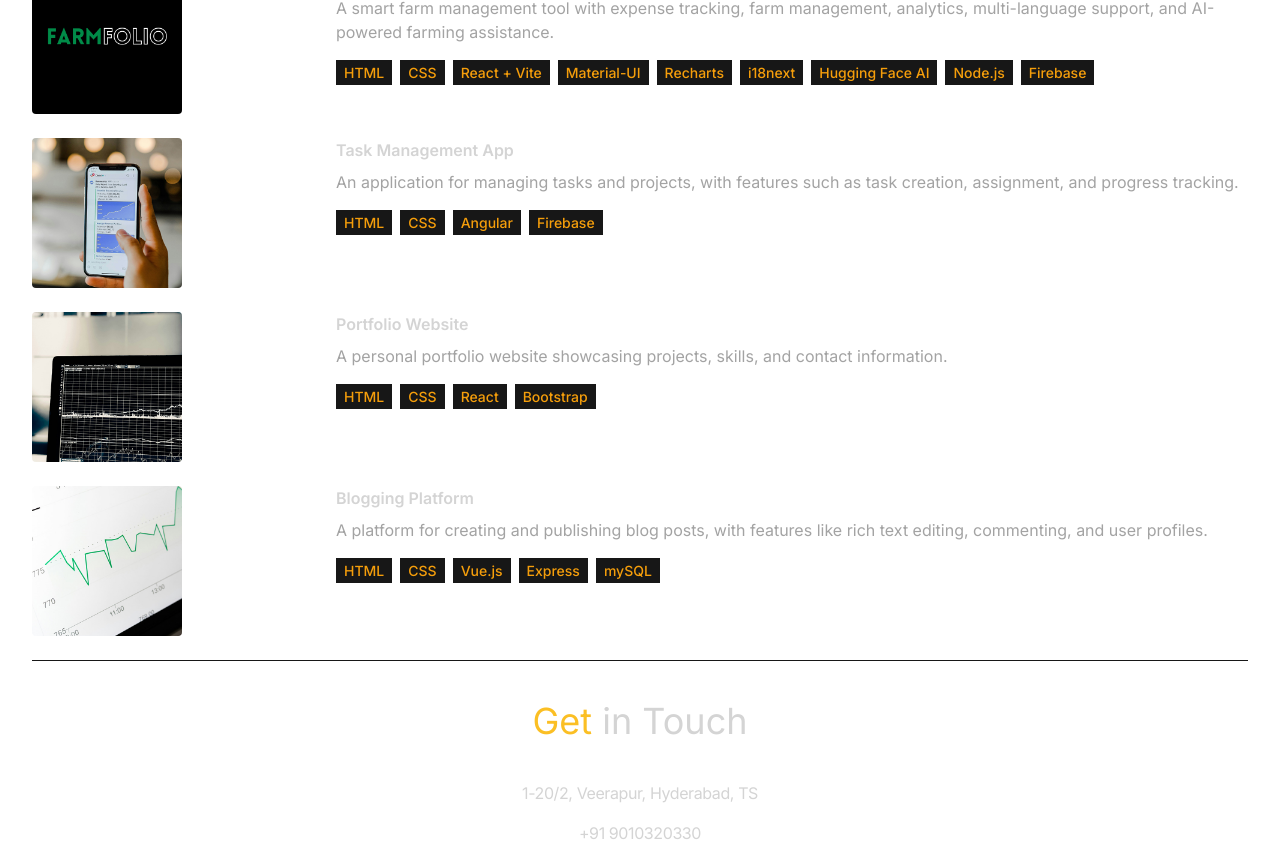
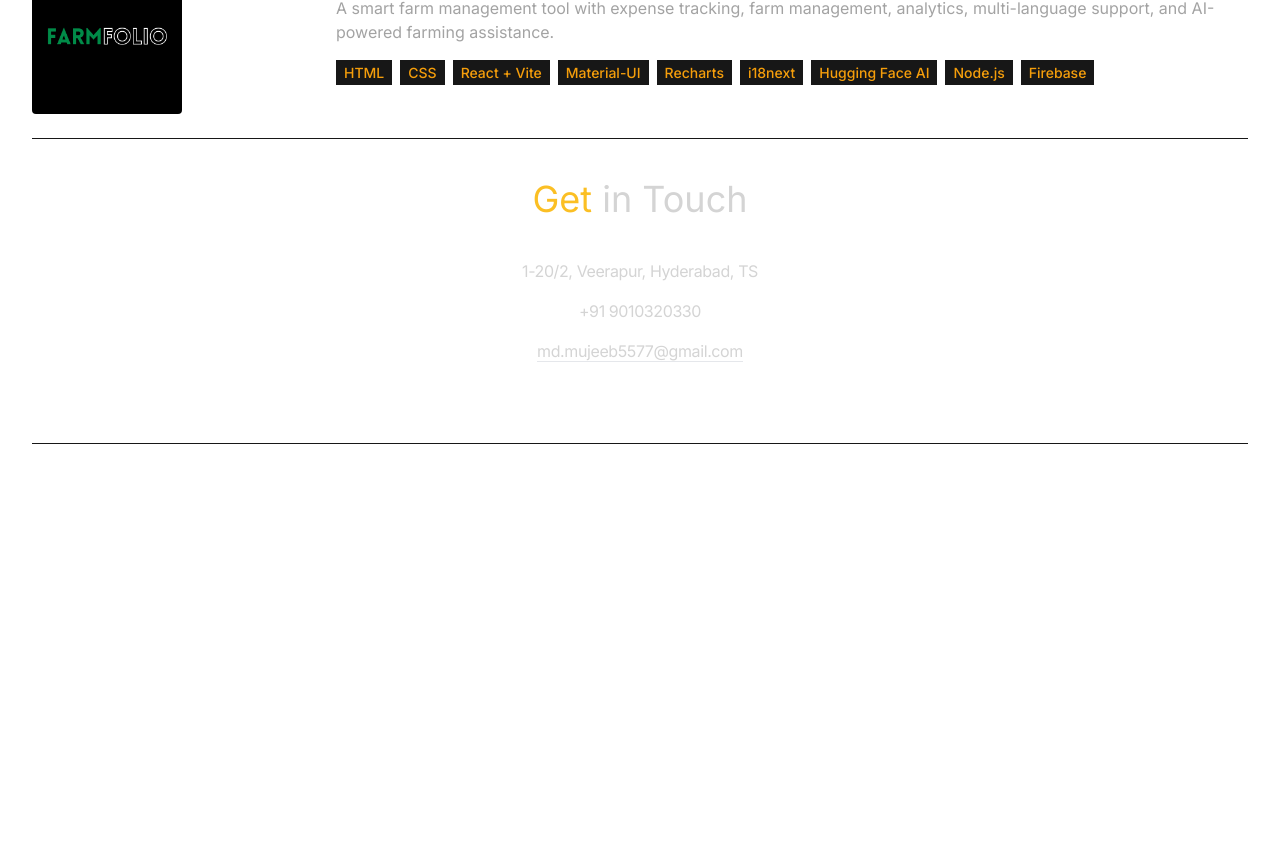
Before and after one commit to Mujeeb-MB/mb-portfolio, a React (Vite) app: page / in a window 1280 px wide. Shown: the part 2472-3329 px from the top of the page. After the commit the page ends 2916 px from the top, so only its background shows below. Built offline with nearby package versions, Linux system fonts and the light colour scheme.

Commit message:
updated projects

```diff
--- a/src/constants/index.js
+++ b/src/constants/index.js
@@ -36,27 +36,27 @@ export const PROJECTS = [
     ],
     url: "https://farmerfolio.netlify.app/",
   },
-  {
-    title: "Task Management App",
-    image: project2,
-    description:
-      "An application for managing tasks and projects, with features such as task creation, assignment, and progress tracking.",
-    technologies: ["HTML", "CSS", "Angular", "Firebase"],
-  },
-  {
-    title: "Portfolio Website",
-    image: project3,
-    description:
-      "A personal portfolio website showcasing projects, skills, and contact information.",
-    technologies: ["HTML", "CSS", "React", "Bootstrap"],
-  },
-  {
-    title: "Blogging Platform",
-    image: project4,
-    description:
-      "A platform for creating and publishing blog posts, with features like rich text editing, commenting, and user profiles.",
-    technologies: ["HTML", "CSS", "Vue.js", "Express", "mySQL"],
-  },
+  // {
+  //   title: "Task Management App",
+  //   image: project2,
+  //   description:
+  //     "An application for managing tasks and projects, with features such as task creation, assignment, and progress tracking.",
+  //   technologies: ["HTML", "CSS", "Angular", "Firebase"],
+  // },
+  // {
+  //   title: "Portfolio Website",
+  //   image: project3,
+  //   description:
+  //     "A personal portfolio website showcasing projects, skills, and contact information.",
+  //   technologies: ["HTML", "CSS", "React", "Bootstrap"],
+  // },
+  // {
+  //   title: "Blogging Platform",
+  //   image: project4,
+  //   description:
+  //     "A platform for creating and publishing blog posts, with features like rich text editing, commenting, and user profiles.",
+  //   technologies: ["HTML", "CSS", "Vue.js", "Express", "mySQL"],
+  // },
 ];
 
 export const CONTACT = {
```
